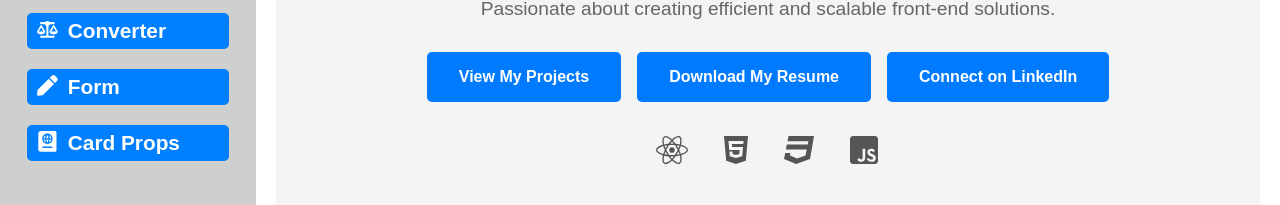
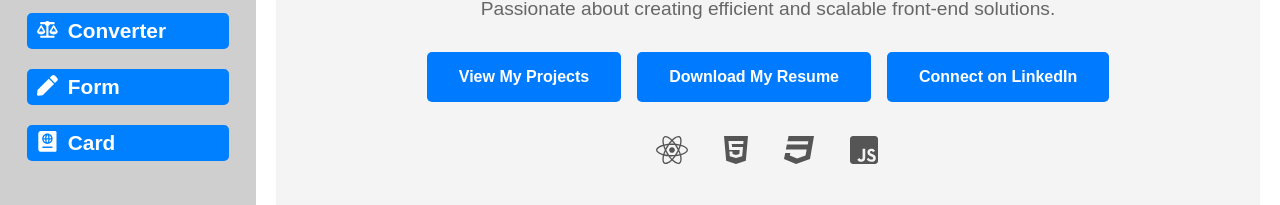
Before and after one commit to olaemmadayo/project_portfolio, a React (Vite) app: page / in a window 1280 px wide. Shown: the part 438-643 px from the top of the page. Built offline with nearby package versions, Linux system fonts and the light colour scheme.

Commit message:
modified cardpage

```diff
--- a/src/component/ProjectNav.jsx
+++ b/src/component/ProjectNav.jsx
@@ -53,7 +53,7 @@ const ProjectNav = () => {
         </Link>
         <Link to="/card-page" className='item'>
         <FaPassport className="fa-icon"/>
-          Card Props
+          Card
         </Link>
 
 
```
